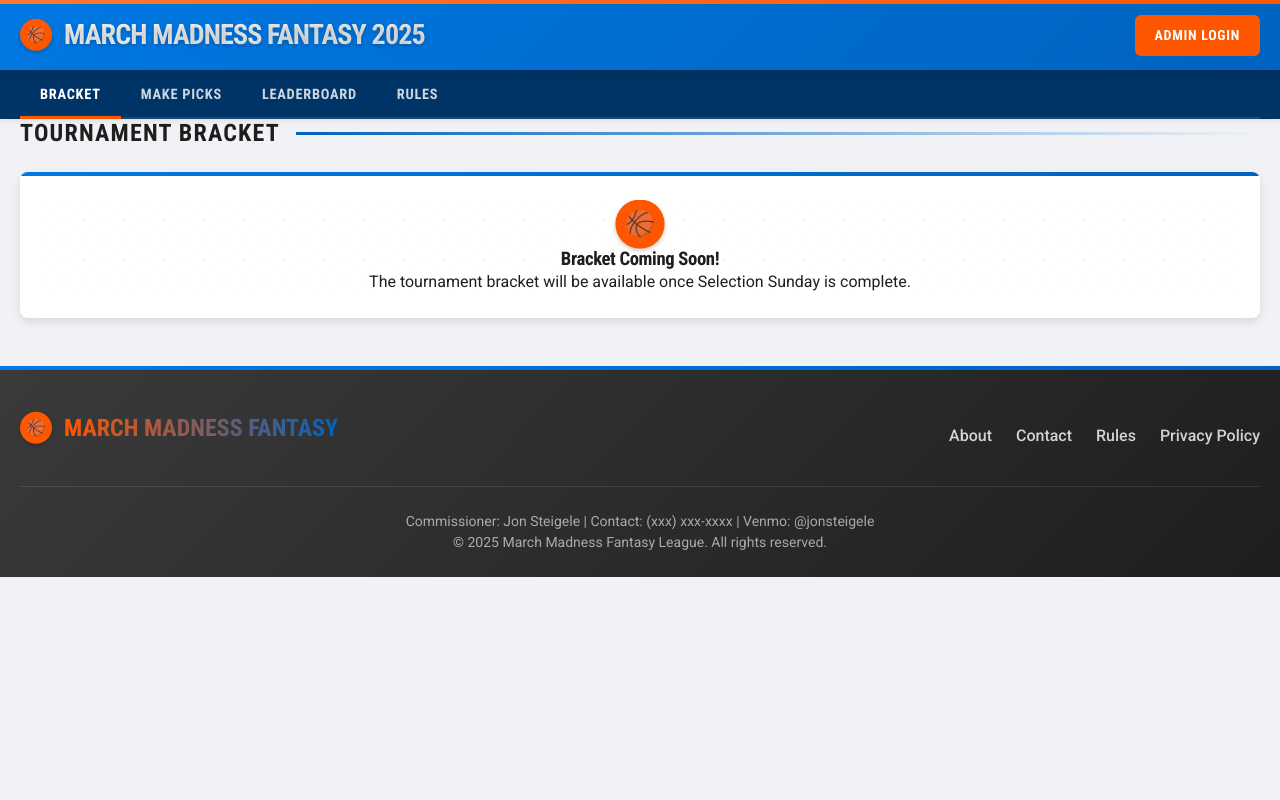
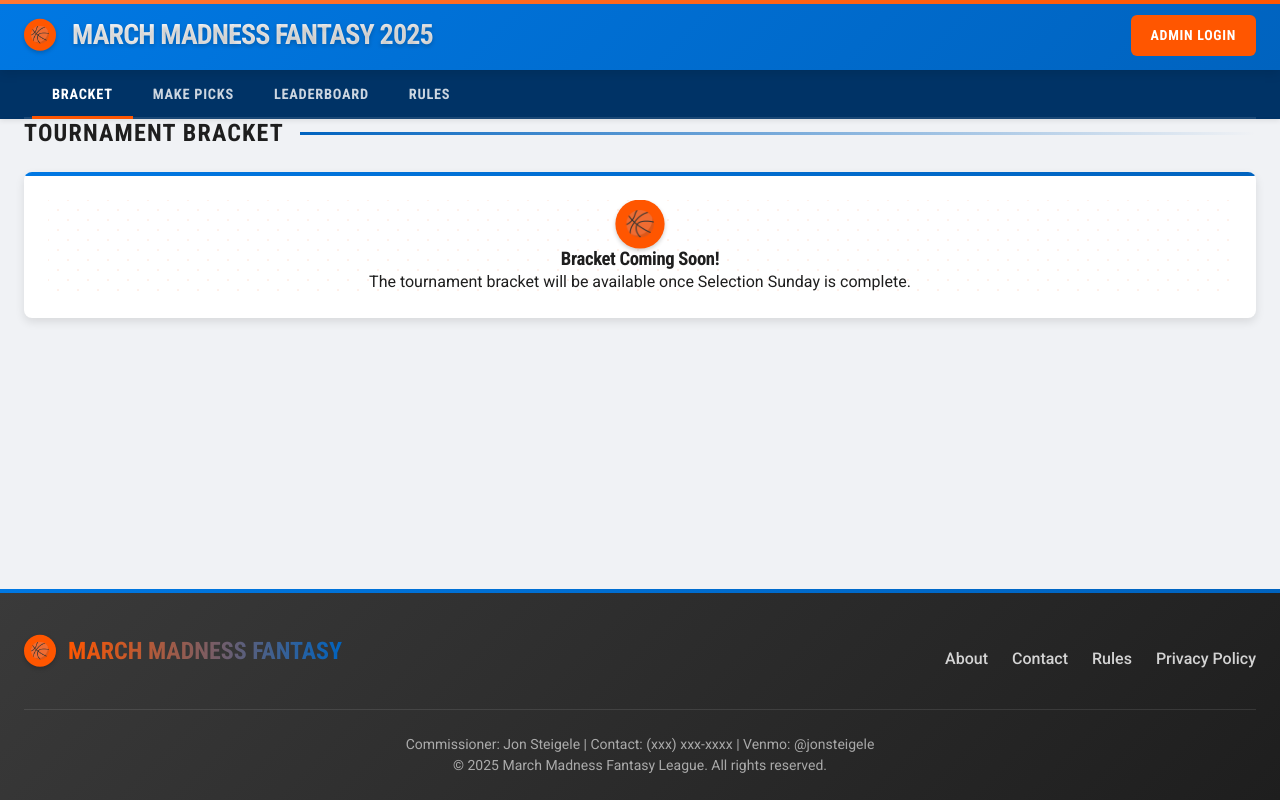
Before and after one commit to robbycorrs23/march-madness-app, a Next.js app: page / in a window 1280 px wide. Built offline with nearby package versions, Linux system fonts and the light colour scheme; no server answers; the database is empty.

Commit message:
Made some style changes to header

```diff
--- a/app/page.tsx
+++ b/app/page.tsx
@@ -1,4 +1,4 @@
-// app/page.tsx
+// app/page.tsx (modified structure)
 'use client';
 import { useState, useEffect } from 'react';
 import Link from 'next/link';
@@ -6,7 +6,7 @@ import PickSubmissionForm from './components/PickSubmissionForm';
 import Leaderboard from './components/Leaderboard';
 import Bracket from './components/Bracket';
 
-// Define TypeScript interfaces
+// Define TypeScript interfaces (keep as-is)
 interface Tournament {
   id?: number;
   name: string;
@@ -110,6 +110,7 @@ export default function Home() {
           </div>
         </div>
       </header>
+
       <div className="nav-tabs">
         <div className="container">
           <div className="nav-tabs-container">
@@ -140,6 +141,9 @@ export default function Home() {
           </div>
         </div>
       </div>
+
+      {/* Site content wrapper - this is the key addition */}
+      <div className="site-content">
         {/* Current tournament status */}
         {tournament && (
           <div className="container py-4">
@@ -157,6 +161,7 @@ export default function Home() {
             </div>
           </div>
         )}
+
         <section className="container py-4">
           {activeTab === 'bracket' && (
             <div className="slide-in-up">
@@ -290,6 +295,8 @@ export default function Home() {
             </div>
           )}
         </section>
+      </div>
+
       <div className="site-footer">
         <div className="container">
           <div className="footer-content">
--- a/app/styles/espn-style.css
+++ b/app/styles/espn-style.css
@@ -48,6 +48,10 @@
     padding: 0;
   }
 
+ html, body {
+    height: 100%;
+  }
+
   html {
     font-size: 16px;
     -webkit-font-smoothing: antialiased;
@@ -61,6 +65,15 @@
     color: var(--neutral-dark);
     line-height: 1.5;
     overflow-x: hidden;
+    display: flex;
+    flex-direction: column;
+  }
+
+  main {
+    flex: 1 0 auto;
+    display: flex;
+    flex-direction: column;
+    min-height: 100vh; /* Ensures main content takes at least full viewport height */
   }
 
   h1, h2, h3, h4, h5, h6 {
@@ -91,7 +104,7 @@
     width: 100%;
     max-width: 1280px;
     margin: 0 auto;
-    padding: 0 1.25rem;
+    padding: 0 1.5rem;
   }
 
   .row {
@@ -115,6 +128,7 @@
     height: 70px;
     display: flex;
     align-items: center;
+    padding: 1rem 0;
   }
 
   .site-header::before {
@@ -141,7 +155,17 @@
   .site-logo-wrapper {
     display: flex;
     align-items: center;
-    gap: 0.75rem;
+    gap: 1rem;
+  }
+
+  .site-content {
+    flex: 1 0 auto; /* This allows the content to grow and push footer down */
+  }
+
+  .site-footer {
+    flex-shrink: 0; /* Prevents the footer from shrinking */
+    width: 100%;
+    margin-top: auto; /* Pushes footer to the bottom when content is short */
   }
 
   .basketball-icon {
@@ -183,6 +207,7 @@
   .nav-tabs-container {
     display: flex;
     position: relative;
+    padding: 0 0.5rem;
   }
 
   .nav-tabs-container::after {
```
Lines whose indentation alone changed are shown as unchanged.
